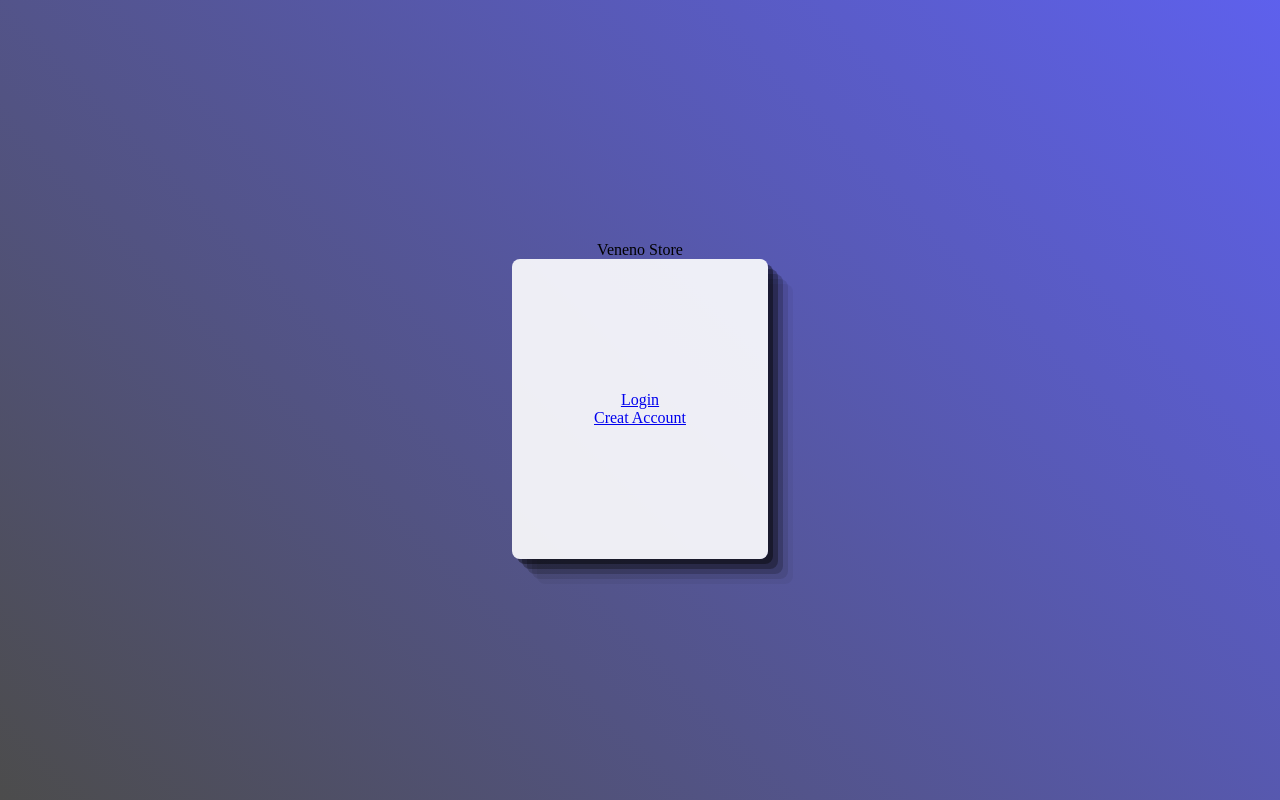
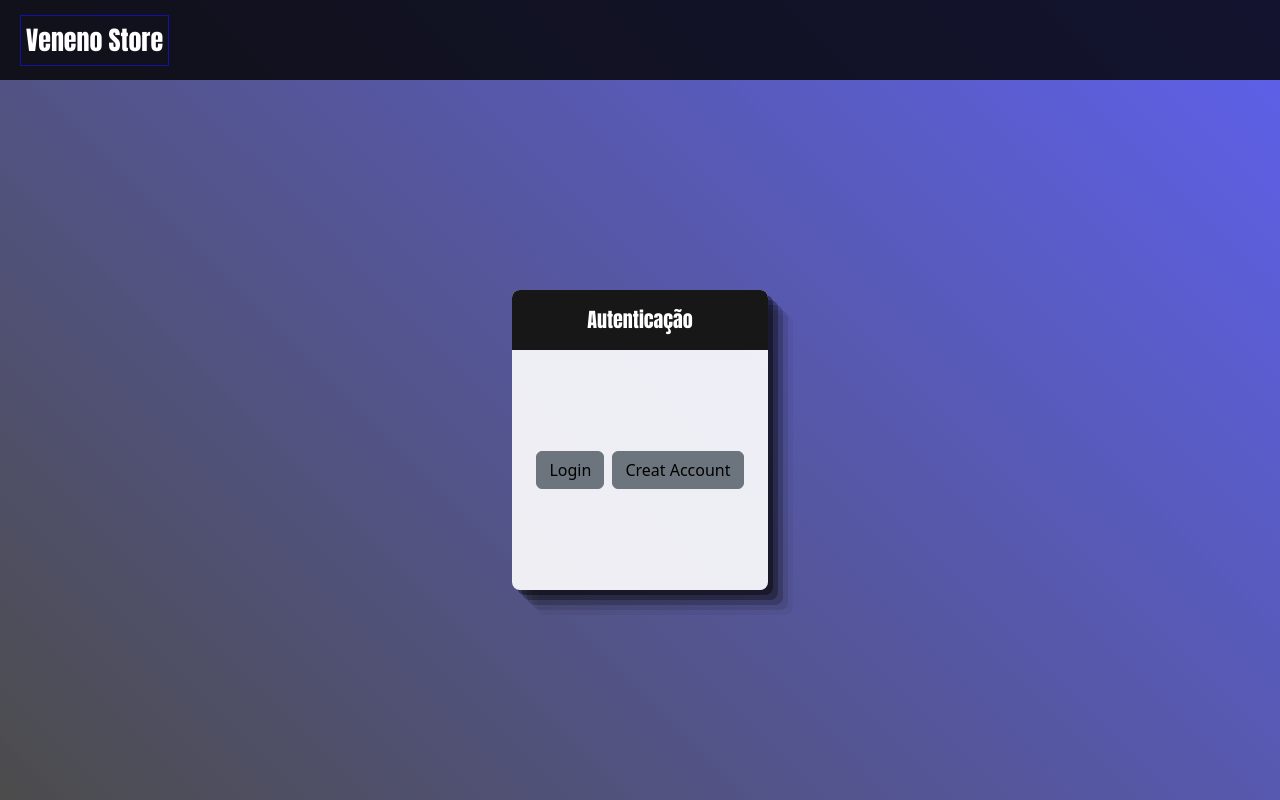
Before and after one commit to PsycoCrazy/Login, a PHP site: page / in a window 1280 px wide. Run offline with PHP 8.4, Linux system fonts and the light colour scheme.

Commit message:
Novas alterações

```diff
--- a/index.css
+++ b/index.css
@@ -3,7 +3,7 @@ body{
     padding: 0;
 }
 
-.container{
+.containers{
     display: flex;
     flex-direction: column;
     align-items: center;
@@ -13,7 +13,7 @@ body{
     background-image: linear-gradient(45deg, rgba(0,0,0,0.7), rgba(16, 20, 228, 0.675));
 }
 
-.box{
+.login{
     display: flex;
     flex-direction: column;
     align-items: center;
@@ -24,3 +24,54 @@ body{
     border-radius: 8px;
     box-shadow: rgba(0, 0, 0, 0.4) 5px 5px, rgba(0, 0, 0, 0.3) 10px 10px, rgba(0, 0, 0, 0.2) 15px 15px, rgba(0, 0, 0, 0.1) 20px 20px, rgba(0, 0, 0, 0.05) 25px 25px;
 }
+.title{
+    display: flex;
+    height: 10vh;
+    width: 100%;
+    align-items: center;
+    background-color: rgba(0, 0, 0, 0.8);
+    color: white;
+    font-family: Impact, Haettenschweiler, 'Arial Narrow Bold', sans-serif;
+    font-size: 26px;
+}
+.title span{
+    display: flex;
+    padding: 5px;
+    margin-left: 20px;
+
+    border: 1px solid rgba(16, 20, 228, 0.675);
+
+}
+.box{
+    display: flex;
+    align-items: center;
+    justify-content: center;
+    height: 90vh;
+    width: 100%;
+}
+.login-title{
+    display: flex;
+    align-items: center;
+    justify-content: center;
+    height: 20%;
+    width: 100%;
+    background-color: rgba(0, 0, 0, 0.9);
+    border-radius: 8px 8px 0px 0px;
+    color: white;
+    font-family: Impact, Haettenschweiler, 'Arial Narrow Bold', sans-serif;
+    font-size: 20px;
+}
+.login-body{
+    display: flex;
+    gap: 8px;
+    align-items: center;
+    justify-content: center;
+
+    font-size: 18px;
+    height: 80%;
+}
+
+.login-body a{
+    text-decoration: none;
+    color: black;
+}
--- a/index.php
+++ b/index.php
@@ -6,18 +6,25 @@
     <meta http-equiv="X-UA-Compatible" content="IE=edge">
     <meta name="viewport" content="width=device-width, initial-scale=1.0">
     <link rel="stylesheet" href="./index.css">
+    <link href="https://cdn.jsdelivr.net/npm/bootstrap@5.2.3/dist/css/bootstrap.min.css" rel="stylesheet" integrity="sha384-rbsA2VBKQhggwzxH7pPCaAqO46MgnOM80zW1RWuH61DGLwZJEdK2Kadq2F9CUG65" crossorigin="anonymous">
     <title>Document</title>
 </head>
 
 <body>
-    <div class="container">
+    <div class="containers">
         <div class="title">
-                <span>Veneno Store</span>
+            <span>Veneno Store</span>
+        </div>
+        <div class="box">
+            <div class="login">
+                <div class="login-title">
+                    <span>Autenticação</span>
+                </div>
+                <div class="login-body">
+                    <a id="login" href="Login/login.php" class="btn btn-secondary"> Login </a>
+                    <a id="creat" href="Creat/Creat.php" class="btn btn-secondary">Creat Account</a>
+                </div>
             </div>
-        <div class="box">
-
-            <a id="login" href="Login/login.php"> Login </a>
-            <a id="creat" href="Creat/Creat.php">Creat Account</a>
         </div>
     </div>
 </body>
```
